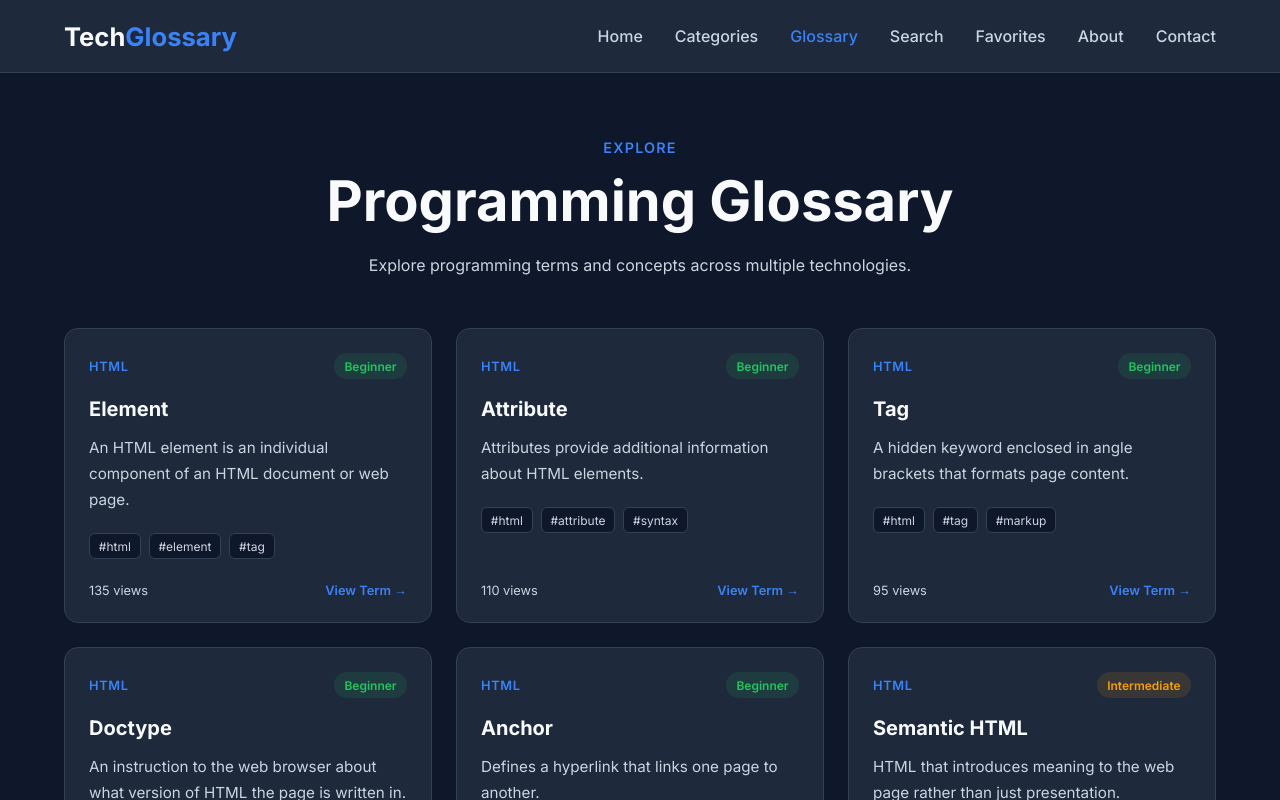
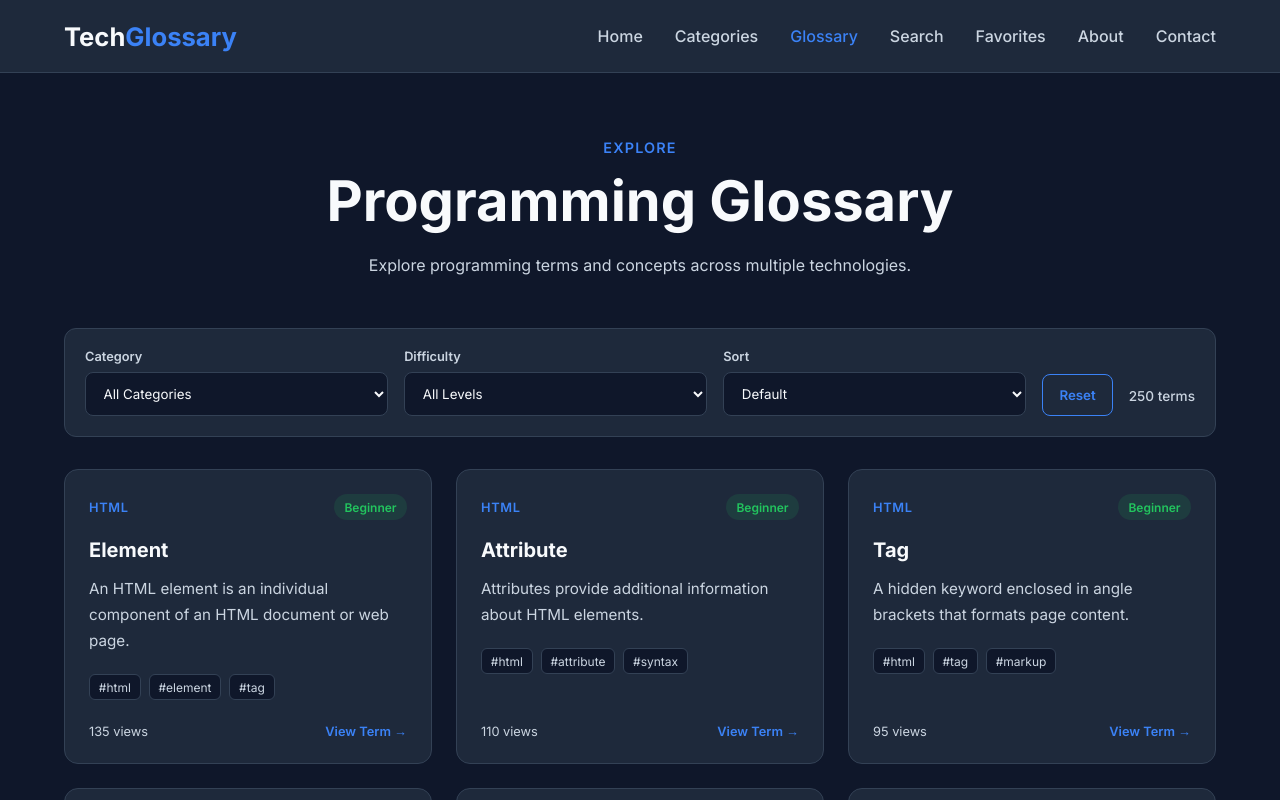
Before and after one commit to charanepuri/tech-glossary-hub-react, a React (Vite) app: page /glossary in a window 1280 px wide. Shown: the top 800 px of the page. Built offline with nearby package versions, Linux system fonts and the light colour scheme.

Commit message:
Add glossary filtering and sorting

```diff
--- /dev/null
+++ b/src/components/glossary/GlossaryControls.css
@@ -0,0 +1,112 @@
+.glossary-controls {
+  display: grid;
+
+  grid-template-columns:
+    repeat(3, minmax(0, 1fr))
+    auto auto;
+
+  align-items: end;
+
+  gap: 1rem;
+
+  margin-bottom: 2rem;
+
+  padding: 1.25rem;
+
+  background: var(--surface-color);
+
+  border: 1px solid var(--border-color);
+  border-radius: 12px;
+}
+
+.glossary-filter-group {
+  display: flex;
+  flex-direction: column;
+
+  gap: 0.5rem;
+}
+
+.glossary-filter-group label {
+  color: var(--text-secondary);
+
+  font-size: 0.8rem;
+  font-weight: 600;
+}
+
+.glossary-filter-group select {
+  width: 100%;
+
+  padding: 0.75rem 0.85rem;
+
+  background: var(--bg-color);
+  color: var(--text-color);
+
+  border: 1px solid var(--border-color);
+  border-radius: 8px;
+
+  outline: none;
+
+  font-family: inherit;
+
+  cursor: pointer;
+
+  transition: var(--transition);
+}
+
+.glossary-filter-group select:focus {
+  border-color: var(--primary-color);
+}
+
+.reset-filters {
+  padding: 0.75rem 1rem;
+
+  background: transparent;
+  color: var(--primary-color);
+
+  border: 1px solid var(--primary-color);
+  border-radius: 8px;
+
+  font-weight: 600;
+
+  transition: var(--transition);
+}
+
+.reset-filters:hover {
+  background: var(--primary-color);
+  color: #ffffff;
+}
+
+.glossary-result-count {
+  padding-bottom: 0.75rem;
+
+  color: var(--text-secondary);
+
+  font-size: 0.85rem;
+  font-weight: 500;
+
+  white-space: nowrap;
+}
+
+@media (max-width: 992px) {
+  .glossary-controls {
+    grid-template-columns: repeat(2, minmax(0, 1fr));
+  }
+
+  .glossary-result-count {
+    padding-bottom: 0;
+  }
+}
+
+@media (max-width: 576px) {
+  .glossary-controls {
+    grid-template-columns: 1fr;
+  }
+
+  .reset-filters {
+    width: 100%;
+  }
+
+  .glossary-result-count {
+    text-align: center;
+  }
+}
--- /dev/null
+++ b/src/components/glossary/GlossaryControls.jsx
@@ -0,0 +1,114 @@
+import "./GlossaryControls.css";
+
+function GlossaryControls({
+  category,
+  setCategory,
+  difficulty,
+  setDifficulty,
+  sortOrder,
+  setSortOrder,
+  categories,
+  resultCount,
+  resetFilters,
+}) {
+  return (
+    <div className="glossary-controls">
+      <div className="glossary-filter-group">
+        <label htmlFor="category-filter">
+          Category
+        </label>
+
+        <select
+          id="category-filter"
+          value={category}
+          onChange={(event) =>
+            setCategory(event.target.value)
+          }
+        >
+          <option value="all">
+            All Categories
+          </option>
+
+          {categories.map((item) => (
+            <option
+              key={item.id}
+              value={item.id}
+            >
+              {item.name}
+            </option>
+          ))}
+        </select>
+      </div>
+
+      <div className="glossary-filter-group">
+        <label htmlFor="difficulty-filter">
+          Difficulty
+        </label>
+
+        <select
+          id="difficulty-filter"
+          value={difficulty}
+          onChange={(event) =>
+            setDifficulty(event.target.value)
+          }
+        >
+          <option value="all">
+            All Levels
+          </option>
+
+          <option value="Beginner">
+            Beginner
+          </option>
+
+          <option value="Intermediate">
+            Intermediate
+          </option>
+
+          <option value="Advanced">
+            Advanced
+          </option>
+        </select>
+      </div>
+
+      <div className="glossary-filter-group">
+        <label htmlFor="sort-filter">
+          Sort
+        </label>
+
+        <select
+          id="sort-filter"
+          value={sortOrder}
+          onChange={(event) =>
+            setSortOrder(event.target.value)
+          }
+        >
+          <option value="default">
+            Default
+          </option>
+
+          <option value="az">
+            Alphabetical: A → Z
+          </option>
+
+          <option value="za">
+            Alphabetical: Z → A
+          </option>
+        </select>
+      </div>
+
+      <button
+        type="button"
+        className="reset-filters"
+        onClick={resetFilters}
+      >
+        Reset
+      </button>
+
+      <div className="glossary-result-count">
+        {resultCount} terms
+      </div>
+    </div>
+  );
+}
+
+export default GlossaryControls;
--- /dev/null
+++ b/src/hooks/useGlossaryFilters.js
@@ -0,0 +1,56 @@
+import { useMemo, useState } from "react";
+
+function useGlossaryFilters(terms) {
+  const [category, setCategory] = useState("all");
+  const [difficulty, setDifficulty] = useState("all");
+  const [sortOrder, setSortOrder] = useState("default");
+
+  const filteredTerms = useMemo(() => {
+    let result = [...terms];
+
+    if (category !== "all") {
+      result = result.filter(
+        (term) => String(term.categoryId) === String(category)
+      );
+    }
+
+    if (difficulty !== "all") {
+      result = result.filter(
+        (term) => term.difficulty === difficulty
+      );
+    }
+
+    if (sortOrder === "az") {
+      result.sort((a, b) =>
+        a.title.localeCompare(b.title)
+      );
+    }
+
+    if (sortOrder === "za") {
+      result.sort((a, b) =>
+        b.title.localeCompare(a.title)
+      );
+    }
+
+    return result;
+  }, [terms, category, difficulty, sortOrder]);
+
+  const resetFilters = () => {
+    setCategory("all");
+    setDifficulty("all");
+    setSortOrder("default");
+  };
+
+  return {
+    category,
+    setCategory,
+    difficulty,
+    setDifficulty,
+    sortOrder,
+    setSortOrder,
+    filteredTerms,
+    resetFilters,
+  };
+}
+
+export default useGlossaryFilters;
--- a/src/pages/Glossary.css
+++ b/src/pages/Glossary.css
@@ -46,6 +46,48 @@
   gap: 1.5rem;
 }
 
+.glossary-empty-state {
+  padding: 4rem 1.5rem;
+
+  text-align: center;
+
+  background: var(--surface-color);
+
+  border: 1px solid var(--border-color);
+  border-radius: 14px;
+}
+
+.glossary-empty-state h3 {
+  margin-bottom: 0.75rem;
+
+  font-size: 1.3rem;
+}
+
+.glossary-empty-state p {
+  margin-bottom: 1.5rem;
+
+  color: var(--text-secondary);
+
+  line-height: 1.7;
+}
+
+.glossary-empty-state button {
+  padding: 0.75rem 1.25rem;
+
+  background: var(--primary-color);
+  color: #ffffff;
+
+  border-radius: 8px;
+
+  font-weight: 600;
+
+  transition: var(--transition);
+}
+
+.glossary-empty-state button:hover {
+  background: var(--primary-hover);
+}
+
 @media (max-width: 992px) {
   .glossary-grid {
     grid-template-columns: repeat(2, minmax(0, 1fr));
--- a/src/pages/Glossary.jsx
+++ b/src/pages/Glossary.jsx
@@ -7,6 +7,9 @@ import categoriesData from "../data/categories.json";
 
 import Container from "../components/common/Container";
 import GlossaryCard from "../components/glossary/GlossaryCard";
+import GlossaryControls from "../components/glossary/GlossaryControls";
+
+import useGlossaryFilters from "../hooks/useGlossaryFilters";
 
 import "./Glossary.css";
 
@@ -25,12 +28,23 @@ function Glossary() {
     (data) => data.terms
   );
 
+  const {
+    category,
+    setCategory,
+    difficulty,
+    setDifficulty,
+    sortOrder,
+    setSortOrder,
+    filteredTerms,
+    resetFilters,
+  } = useGlossaryFilters(allTerms);
+
   const getCategoryName = (categoryId) => {
-    const category = categories.find(
+    const categoryItem = categories.find(
       (item) => item.id === categoryId
     );
 
-    return category?.name || "Unknown";
+    return categoryItem?.name || "Unknown";
   };
 
   return (
@@ -47,15 +61,47 @@ function Glossary() {
           </p>
         </div>
 
+        <GlossaryControls
+          category={category}
+          setCategory={setCategory}
+          difficulty={difficulty}
+          setDifficulty={setDifficulty}
+          sortOrder={sortOrder}
+          setSortOrder={setSortOrder}
+          categories={categories}
+          resultCount={filteredTerms.length}
+          resetFilters={resetFilters}
+        />
+
+        {filteredTerms.length > 0 ? (
           <div className="glossary-grid">
-          {allTerms.map((term) => (
+            {filteredTerms.map((term) => (
               <GlossaryCard
                 key={`${term.categoryId}-${term.id}`}
                 term={term}
-              categoryName={getCategoryName(term.categoryId)}
+                categoryName={getCategoryName(
+                  term.categoryId
+                )}
               />
             ))}
           </div>
+        ) : (
+          <div className="glossary-empty-state">
+            <h3>No terms found</h3>
+
+            <p>
+              No glossary terms match the selected
+              filters.
+            </p>
+
+            <button
+              type="button"
+              onClick={resetFilters}
+            >
+              Reset Filters
+            </button>
+          </div>
+        )}
       </Container>
     </section>
   );
```
Lines whose indentation alone changed are shown as unchanged.
